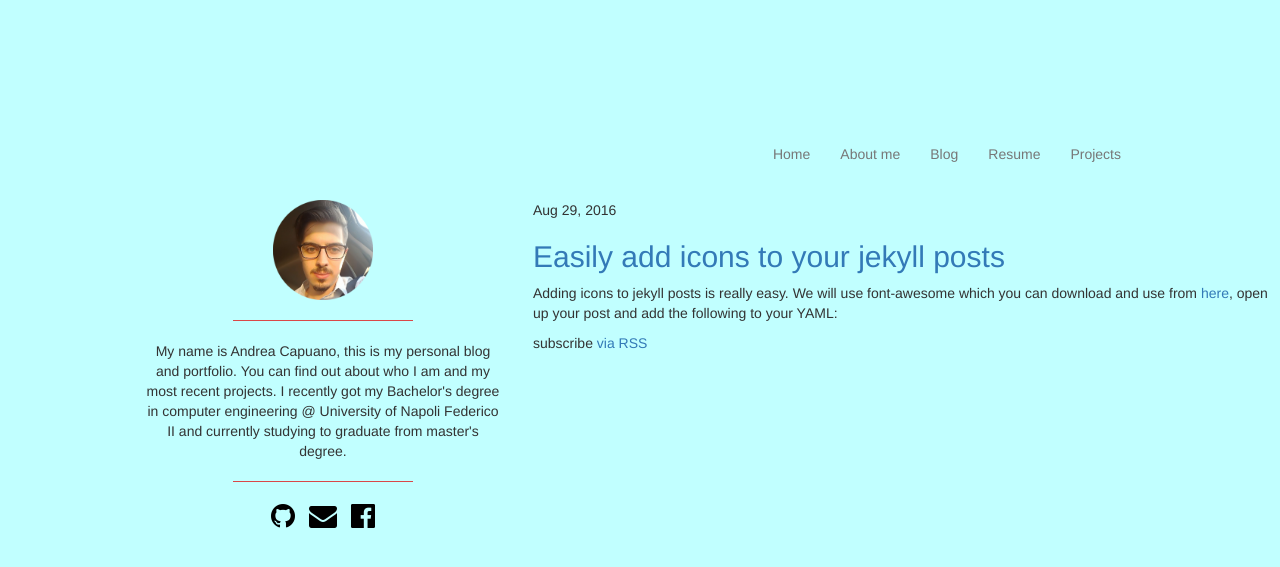
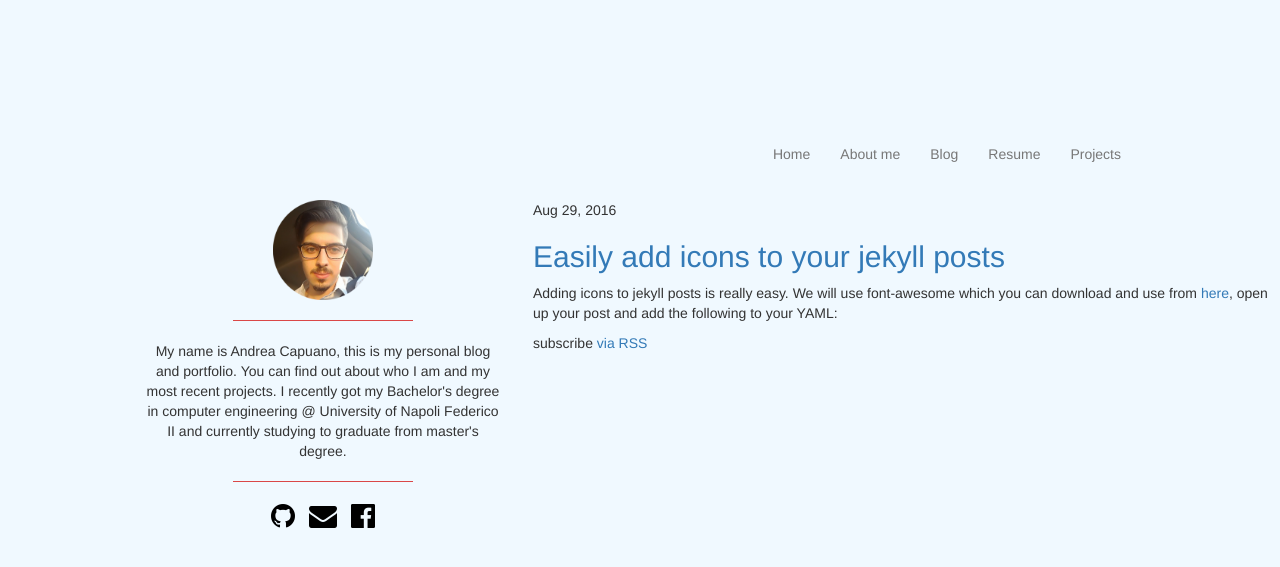
Before and after one commit to arocketman/arocketman.github.io, a Jekyll site: the page built from index.html, in a window 1280 px wide. Shown: the top 567 px of the page. Built offline with Jekyll 4.4.1, drawn with Linux system fonts in a browser that asks for light colours; nearby versions of some CDN libraries; some web fonts are replaced.

Commit message:
CSS background

```diff
--- a/css/style.css
+++ b/css/style.css
@@ -6,7 +6,7 @@
 }
 
 body{
-	background-color: #c1ffff;
+	background-color: #f0f9ff;
 }
 
 /** ----------------------------------------- NAVIGATION --------------------------------------------- **/
```
